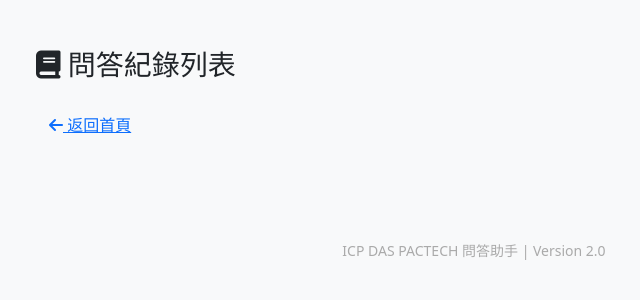
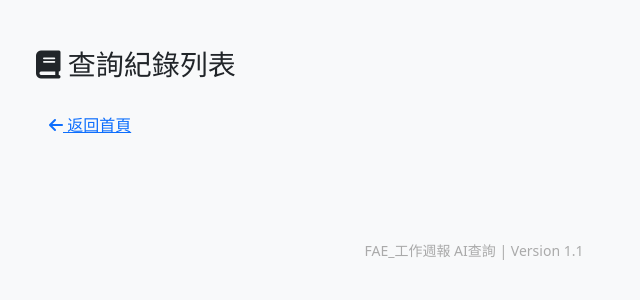
Before and after one commit to yushangming/line_csv_bot, a Flask app: template templates/logs.html in a window 1280 px wide. Shown: the top 300 px of the page, without its empty margins (166-806 px from the left). Run offline with Flask 3, Linux system fonts and the light colour scheme; the template is opened without the code that fills it, so the values that code supplies are empty.

Commit message:
Update logs.html

```diff
--- a/templates/logs.html
+++ b/templates/logs.html
@@ -16,7 +16,7 @@
 <body>
 
   <div class="container py-5">
-    <h3 class="mb-4"><i class="fas fa-book"></i> 問答紀錄列表</h3>
+    <h3 class="mb-4"><i class="fas fa-book"></i> 查詢紀錄列表</h3>
     {% for file in log_files %}
       <div class="mb-3">
         <a href="/logs/{{ file[8:18] }}" class="btn btn-outline-secondary w-100 text-start">
@@ -27,6 +27,6 @@
     <a href="/" class="btn btn-link"><i class="fas fa-arrow-left"></i> 返回首頁</a>
   </div>
 
-  <footer class="text-center mt-5 small">ICP DAS PACTECH 問答助手 | Version 2.0</footer>
+  <footer class="text-center mt-5 small">FAE_工作週報 AI查詢 | Version 1.1</footer>
 </body>
 </html>
```
